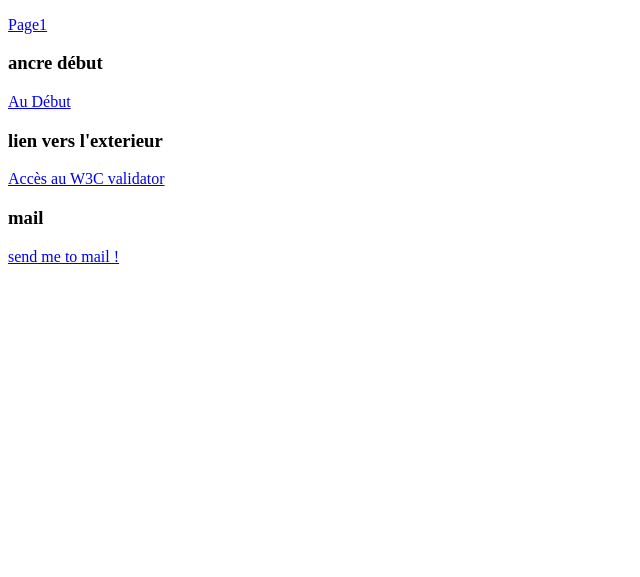
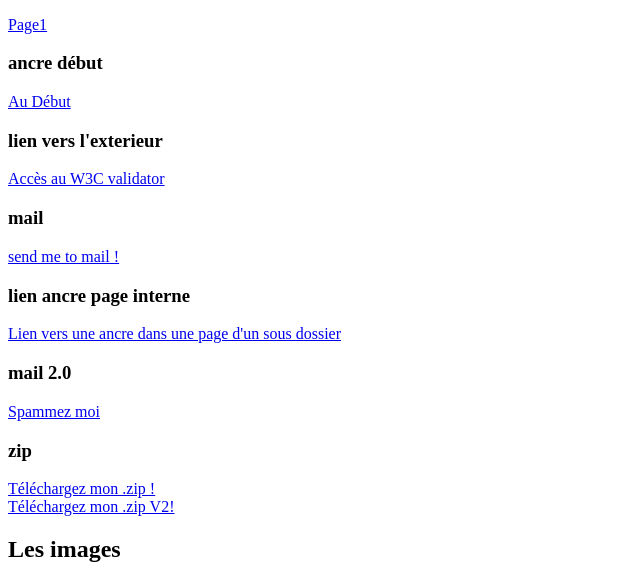
Before and after one commit to Sosso8305/Web, a plain HTML site: page TD1/02-refcard.html in a window 1280 px wide. Shown: the part 936-1513 px from the top of the page, without its empty margins (0-640 px from the left). Before the commit the page ends 1210 px from the top, so only its background shows below. Drawn offline with Linux system fonts and the light colour scheme.

Commit message:
end of exo5

```diff
--- a/TD1/02-refcard.html
+++ b/TD1/02-refcard.html
@@ -59,7 +59,7 @@
         <h2>La gestion des liens</h2>
 
             <h3>lien vers une page interne</h3>
-                <a href="/01-hello_world.html">Page1</a>
+                <a href="/TD1/01-hello_world.html">Page1</a>
 
             <h3>ancre début</h3>
                 <a href="#Debut">Au Début</a>
@@ -70,6 +70,19 @@
             <h3>mail</h3>
                 <a href="mailto:sofiane@mail.fr?Subject=mail_via_HTML">send me to mail !</a>
 
+            <h3>lien ancre page interne</h3>
+                <a href="/TD1/level2/03-test_liens.html#ancre_test">Lien vers une ancre dans une page d'un sous dossier</a>
+
+            <h3>mail 2.0</h3>
+                <a href="mailto:sofiane@mail.fr?Subject=Yeah">Spammez moi</a>
+
+            <h3>zip</h3>
+                <a href="/TD1/level2/04-test_archive.zip">Téléchargez mon .zip !</a> </br>
+                <a href="04-test_archive.zip">Téléchargez mon .zip V2!</a>
+
+        <h2>Les images</h2>
+                <img src="img/logo_insa.png">
+
 
 
 </body>
```
Also changed, not shown: TD1/01-hello_world.html (+1 -1 lines), TD1/img/logo_insa.png (added), 1 other file.
